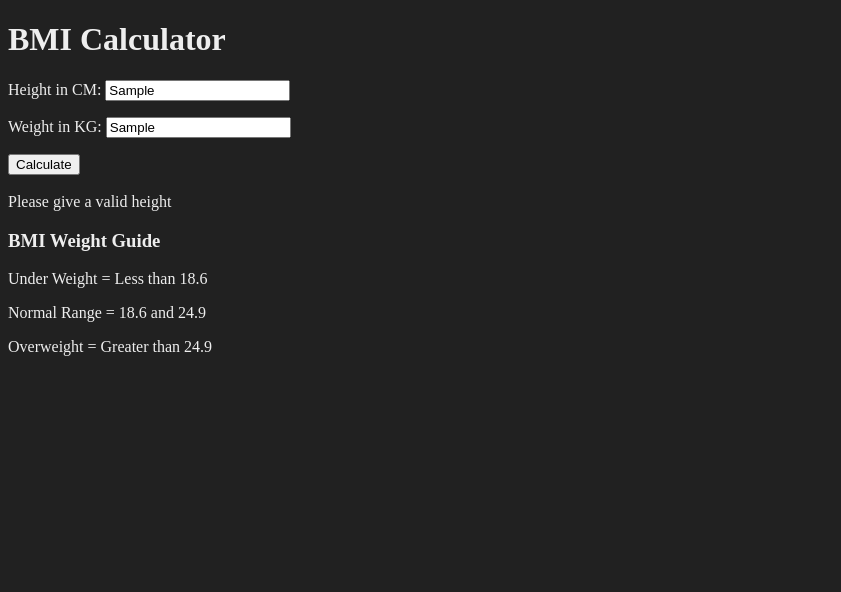
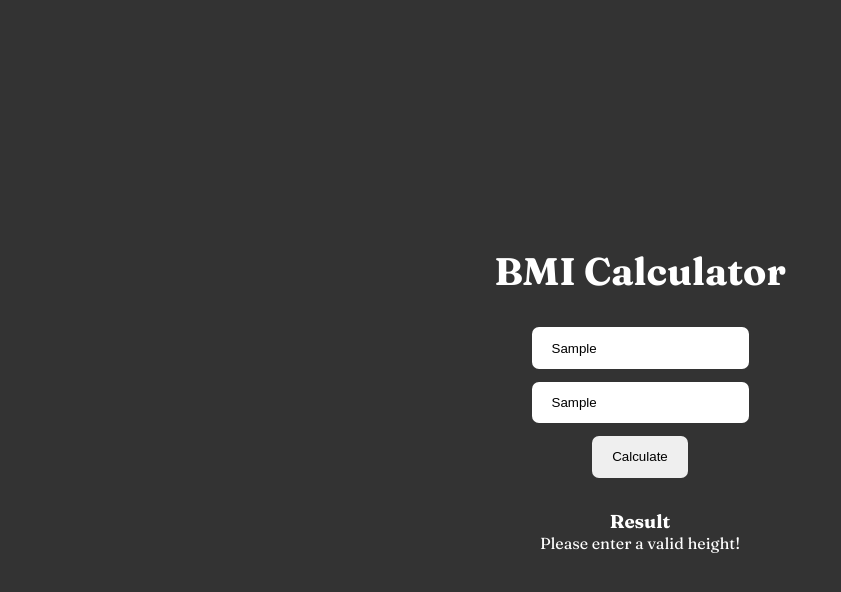
Before and after one commit to ashishshres/JavaScript-Projects, a plain HTML site: page 02_bmi_calculator/index.html in a window 1280 px wide. Both pictures are taken after typing "Sample", "Sample" into the empty fields and a click on the button "Calculate". Shown: the whole page, without its empty margins (0-841 px from the left). Drawn offline with Linux system fonts and the light colour scheme.

Commit message:
bmi calculator

```diff
--- /dev/null
+++ b/02_bmi_calculator/app.js
@@ -0,0 +1,23 @@
+let form = document.querySelector("form");
+
+form.addEventListener("submit", function (e) {
+  e.preventDefault();
+  let height = parseFloat(document.querySelector("#heightInMeter").value);
+  let weight = parseFloat(document.querySelector("#weightInKg").value);
+  let result = document.querySelector("p");
+
+  if (height === "" || height < 0 || isNaN(height)) {
+    result.innerText = "Please enter a valid height!";
+  } else if (weight === "" || weight < 0 || isNaN(weight)) {
+    result.innerText = "Please enter a valid weight!";
+  } else {
+    let bmi = weight / (height * height);
+    if (bmi < 18.5) {
+      result.innerText = "Underweight: BMI less than 18.5";
+    } else if (bmi < 25) {
+      result.innerText = "Normal weight: BMI less than 25";
+    } else if (bmi > 25) {
+      result.innerText = "Overweight: BMI more than 25";
+    }
+  }
+});
--- a/02_bmi_calculator/index.html
+++ b/02_bmi_calculator/index.html
@@ -4,33 +4,26 @@
 <head>
     <meta charset="UTF-8" />
     <meta name="viewport" content="width=device-width, initial-scale=1.0" />
-    <meta http-equiv="X-UA-Compatible" content="ie=edge" />
     <title>BMI Calculator</title>
+    <link rel="stylesheet" href="style.css" />
 </head>
 
-<body style="background-color: #212121; color: #eee;">
-    <div class="container">
+<body>
+    <header>
         <h1>BMI Calculator</h1>
-        <form>
-            <p>
-                <label>Height in CM: </label><input type="text" id="height" />
-            </p>
-            <p>
-                <label>Weight in KG: </label><input type="text" id="weight" />
-            </p>
+    </header>
+    <main>
+        <form action="">
+            <input type="text" name="" id="heightInMeter" placeholder="Height in meters" /><br />
+            <input type="text" name="" id="weightInKg" placeholder="Weight in kg" /><br />
             <button>Calculate</button>
-            <br>
-            <br>
-            <div id="results"></div>
-            <div id="weight-guide">
-                <h3>BMI Weight Guide</h3>
-                <p>Under Weight = Less than 18.6</p>
-                <p>Normal Range = 18.6 and 24.9</p>
-                <p>Overweight = Greater than 24.9</p>
-            </div>
         </form>
-    </div>
+    </main>
+    <footer>
+        <h3>Result</h3>
+        <p></p>
+    </footer>
+    <script src="./app.js"></script>
 </body>
-<script src="main.js"></script>
 
 </html>
--- a/02_bmi_calculator/main.js
+++ /dev/null
@@ -1,31 +0,0 @@
-const form = document.querySelector("form");
-
-// this will cause empty values
-// const height = parseInt(document.querySelector("#height").value);
-// const weight = parseInt(document.querySelector("#weight").value);
-
-form.addEventListener("submit", (e) => {
-    e.preventDefault();
-
-    const height = parseInt(document.querySelector("#height").value);
-    const weight = parseInt(document.querySelector("#weight").value);
-    const results = document.querySelector("#results");
-
-    if (height === "" || height < 0 || isNaN(height)) {
-        results.innerHTML = "Please give a valid height";
-    } else if (weight === "" || weight < 0 || isNaN(weight)) {
-        results.innerHTML = "Please give a valid weight";
-    } else {
-        const bmi = (weight / ((height * height) / 10000)).toFixed(2);
-        if (bmi < 18.6) {
-            results.innerHTML = `
-        <span>${bmi} (Under Weight)</span>`;
-        } else if (bmi >= 18.6 && bmi <= 24.9) {
-            results.innerHTML = `
-        <span>${bmi} (Normal Range)</span>`;
-        } else {
-            results.innerHTML = `
-        <span>${bmi} (Overweight)</span>`;
-        }
-    }
-});
--- /dev/null
+++ b/02_bmi_calculator/style.css
@@ -0,0 +1,48 @@
+@import url("https://fonts.googleapis.com/css2?family=Fraunces:ital,opsz,wght@0,9..144,100..900;1,9..144,100..900&display=swap");
+
+* {
+  margin: 0;
+  padding: 0;
+  box-sizing: border-box;
+}
+
+html,
+body {
+  height: 100%;
+  width: 100%;
+}
+
+body {
+  font-family: "Fraunces", serif;
+  background-color: #333;
+  color: #fff;
+  display: flex;
+  align-items: center;
+  justify-content: center;
+  flex-direction: column;
+  gap: 2vw;
+}
+
+h1 {
+  font-size: 3vw;
+}
+
+form {
+  text-align: center;
+}
+
+input,
+button {
+  margin: 0.5vw;
+  padding: 1em 1.5em;
+  border: none;
+  border-radius: 7px;
+}
+
+button {
+  cursor: pointer;
+}
+
+footer {
+  text-align: center;
+}
```
